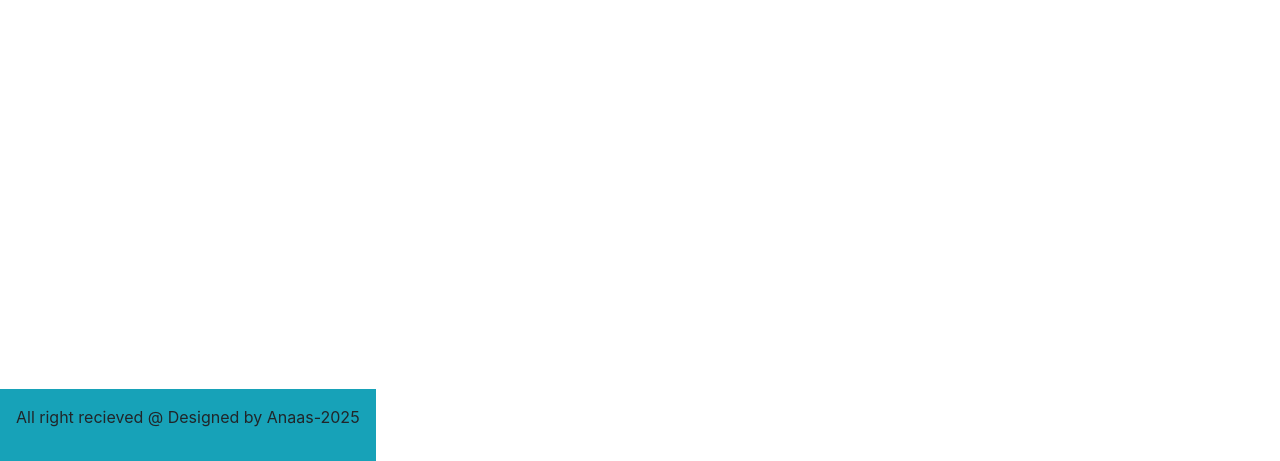
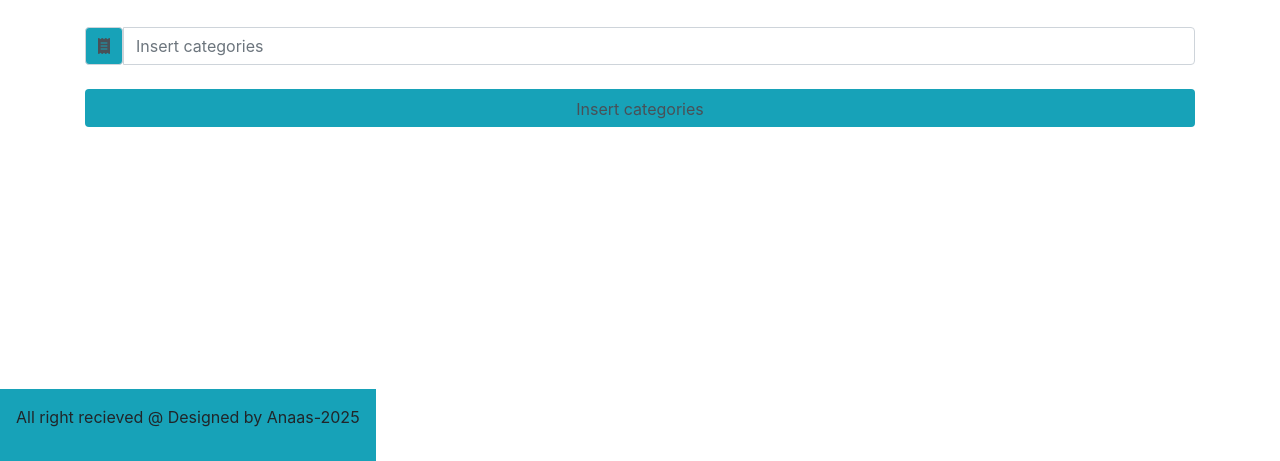
Before and after one commit to Anaas791/e-commerce, a PHP site: page /admin_area/index.php?insert_category in a window 1280 px wide. Shown: the part 339-800 px from the top of the page. Run offline with PHP 8.4, Linux system fonts and the light colour scheme.

Commit message:
category updated

```diff
--- a/admin_area/index.php
+++ b/admin_area/index.php
@@ -40,9 +40,9 @@
                 <div class="button text-center m-3">
                     <button><a href="" class="nav-link text-light bg-info my-1">Inser Product</a></button>
                     <button><a href="" class="nav-link text-light bg-info my-1">View product</a></button>
-                    <button><a href="" class="nav-link text-light bg-info my-1">Insert Categories</a></button>
+                    <button><a href="index.php?insert_category" class="nav-link text-light bg-info my-1">Insert categories</a></button>
                     <button><a href="" class="nav-link text-light bg-info my-1">View Categories</a></button>
-                    <button><a href="" class="nav-link text-light bg-info my-1">Insert Brands</a></button>
+                    <button><a href="index.php?insert_brands" class="nav-link text-light bg-info my-1">Insert Brands</a></button>
                     <button><a href="" class="nav-link text-light bg-info my-1">View Barnds</a></button>
                     <button><a href="" class="nav-link text-light bg-info my-1">All orders</a></button>
                     <button><a href="" class="nav-link text-light bg-info my-1">All payment</a></button>
@@ -51,19 +51,34 @@
                 </div>
             </div>
          </div>
-    </div>
 
+         <!-----forth child---->
+         <div class="container my-5">
+          <?php
+            if(isset($_GET['insert_category'])){
+              include('insert_categories.php');
+            }
 
-    <!----last chiled---footer-->
+            if(isset($_GET['insert_brands'])){
+              include('insert_brand.php');
+            }
+          ?>
+         </div>
+
+       <!----last chiled---footer-->
       <div class="bg-info p-3 text-center" style="position:absolute; bottom:0%;" >
         <p>All right recieved @ Designed by Anaas-2025</p>
       </div>
 
+    </div>
 
 
      <!----Boostrap js link-->
   <script src="https://code.jquery.com/jquery-3.4.1.slim.min.js" integrity="sha384-J6qa4849blE2+poT4WnyKhv5vZF5SrPo0iEjwBvKU7imGFAV0wwj1yYfoRSJoZ+n" crossorigin="anonymous"></script>
   <script src="https://cdn.jsdelivr.net/npm/popper.js@1.16.0/dist/umd/popper.min.js" integrity="sha384-Q6E9RHvbIyZFJoft+2mJbHaEWldlvI9IOYy5n3zV9zzTtmI3UksdQRVvoxMfooAo" crossorigin="anonymous"></script>
   <script src="https://cdn.jsdelivr.net/npm/bootstrap@4.4.1/dist/js/bootstrap.min.js" integrity="sha384-wfSDF2E50Y2D1uUdj0O3uMBJnjuUD4Ih7YwaYd1iqfktj0Uod8GCExl3Og8ifwB6" crossorigin="anonymous"></script>
+
+  <!---Font awsome link-->
+      <link rel="stylesheet" href="https://cdnjs.cloudflare.com/ajax/libs/font-awesome/6.7.2/css/all.min.css" integrity="sha512-Evv84Mr4kqVGRNSgIGL/F/aIDqQb7xQ2vcrdIwxfjThSH8CSR7PBEakCr51Ck+w+/U6swU2Im1vVX0SVk9ABhg==" crossorigin="anonymous" referrerpolicy="no-referrer" />
 </body>
 </html>
--- /dev/null
+++ b/admin_area/insert_categories.php
@@ -0,0 +1,38 @@
+<?php
+include('../includes/connect.php');
+
+if (isset($_POST['insert_cart'])) {
+    $category_title = $_POST['cat_title'];
+
+    // Check if category already exists
+    $select_query = "SELECT * FROM `categories` WHERE category_title = '$category_title'";
+    $result_select = mysqli_query($con, $select_query);
+    $number = mysqli_num_rows($result_select);
+
+    if ($number > 0) {
+        echo "<script>alert('This category is already present in the database')</script>";
+    } else {
+        // Insert new category
+        $insert_query = "INSERT INTO `categories` (category_title) VALUES ('$category_title')";
+        $result = mysqli_query($con, $insert_query);
+
+        if ($result) {
+            echo "<script>alert('Category has been inserted successfully')</script>";
+        } else {
+            echo "<script>alert('Failed to insert category')</script>";
+        }
+    }
+}
+?>
+
+<form action="" method="post" class="mb-2">
+    <div class="input-group w-90 mb-2">
+       <span class="input-group-text bg-info" id="basic-addon1"><i class="fa-solid fa-receipt"></i></span>
+       <input type="text" class="form-control" name="cat_title" placeholder="Insert categories" aria-label="Username" aria-describedby="basic-addon1">
+    </div>
+
+    <div class="input-group w-10 mb-2 m-auto">
+        <input type="submit" class="form-control bg-info border-0 p-2 my-3" name="insert_cart"
+        value="Insert categories" aria-label="Username" aria-describedby="basic-addon1">
+    </div>
+</form>
--- /dev/null
+++ b/includes/connect.php
@@ -0,0 +1,9 @@
+<?php
+
+$con = mysqli_connect('localhost', 'root', '', 'mystore');
+
+if (!$con) {
+    die("Connection failed: " . mysqli_connect_error());
+}
+
+?>
--- a/index.php
+++ b/index.php
@@ -7,7 +7,8 @@
       <!---boostrap Css link--->
       <link rel="stylesheet" href="https://cdn.jsdelivr.net/npm/bootstrap@4.4.1/dist/css/bootstrap.min.css" integrity="sha384-Vkoo8x4CGsO3+Hhxv8T/Q5PaXtkKtu6ug5TOeNV6gBiFeWPGFN9MuhOf23Q9Ifjh" crossorigin="anonymous">
       <!---Font awsome link-->
-      <link rel="stylesheet" href="https://cdnjs.cloudflare.com/ajax/libs/font-awesome/6.7.2/css/all.min.css" integrity="sha512-Evv84Mr4kqVGRNSgIGL/F/aIDqQb7xQ2vcrdIwxfjThSH8CSR7PBEakCr51Ck+w+/U6swU2Im1vVX0SVk9ABhg==" crossorigin="anonymous" referrerpolicy="no-referrer" />
+      <link rel="stylesheet" href="https://cdnjs.cloudflare.com/ajax/libs/font-awesome/6.7.2/css/all.min.css"
+       integrity="sha512-Evv84Mr4kqVGRNSgIGL/F/aIDqQb7xQ2vcrdIwxfjThSH8CSR7PBEakCr51Ck+w+/U6swU2Im1vVX0SVk9ABhg==" crossorigin="anonymous" referrerpolicy="no-referrer" />
       <link rel="stylesheet" href="ans.css">
     </head>
 <body>
```
Also changed, not shown: admin_area/insert_brand.php (added, +12 -0 lines).
